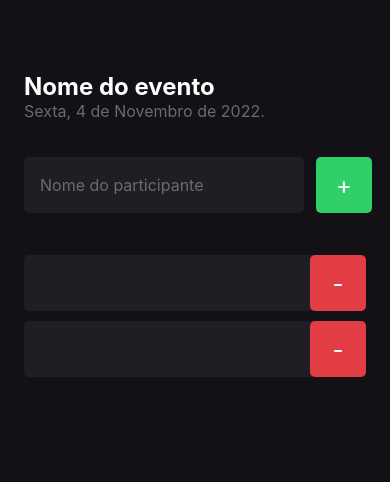
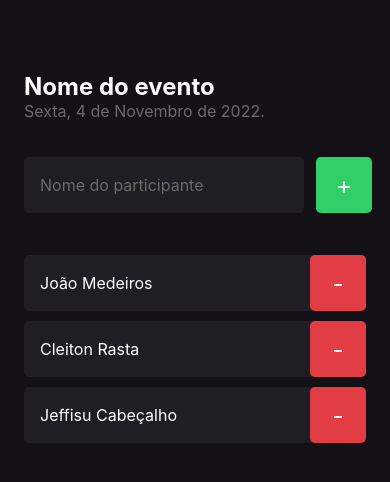
Before and after one commit to JVMedeiros/imhere, a React Native app: screen / in a window 390 px wide. Shown: the top 482 px of the page. Built offline with nearby package versions, Linux system fonts and the light colour scheme.

Commit message:
feat: add props to participant component

```diff
--- a/src/screens/Home/index.tsx
+++ b/src/screens/Home/index.tsx
@@ -32,8 +32,9 @@ export function Home() {
           </Text>
         </TouchableOpacity>
       </View>
-      <Participant />
-      <Participant />
+      <Participant name="João Medeiros"/>
+      <Participant name="Cleiton Rasta"/>
+      <Participant name="Jeffisu Cabeçalho"/>
 
     </View>
   )
```
